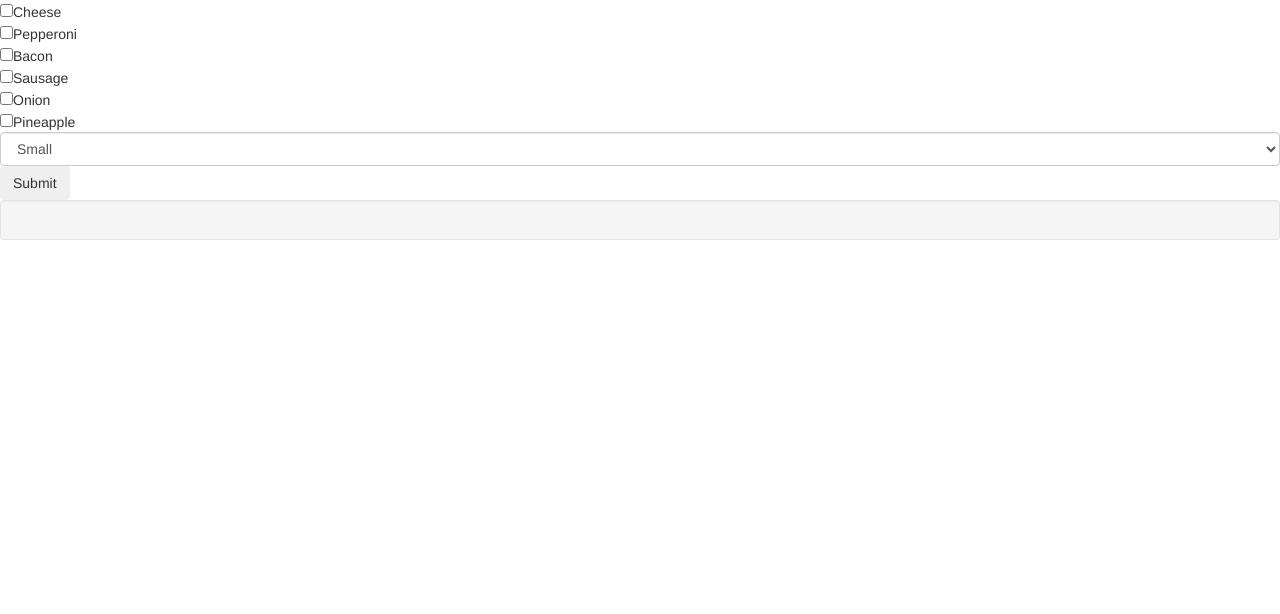
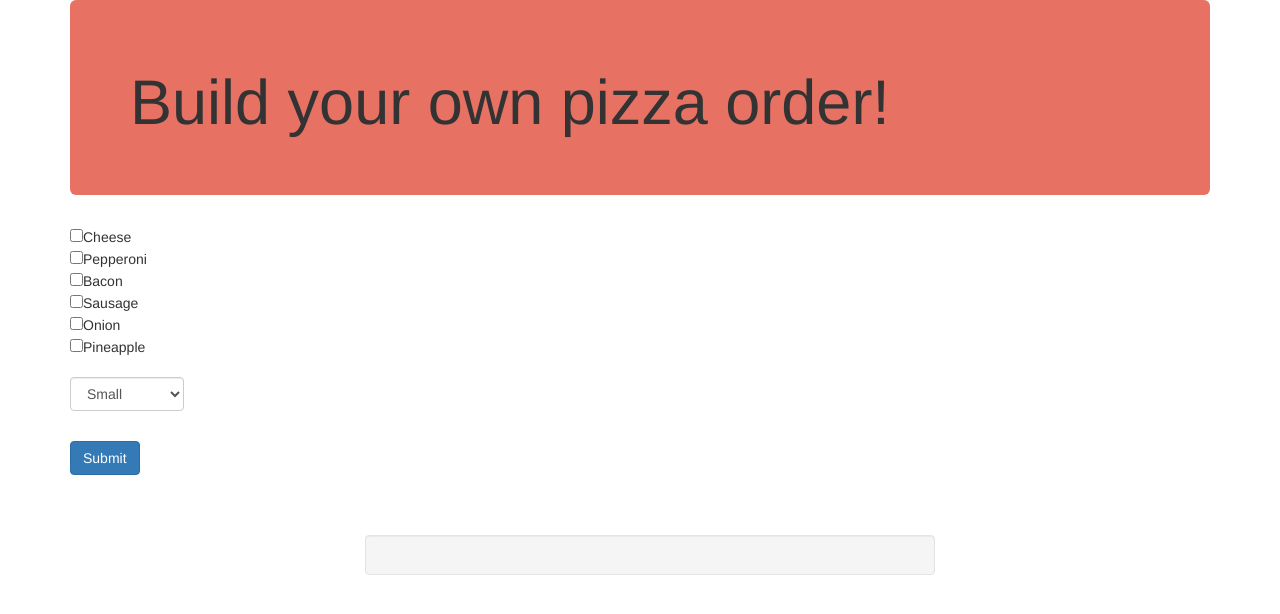
Before and after one commit to ReconScout77/pizza-order, a plain HTML site: page index.html in a window 1280 px wide. Drawn offline with nearby package versions, Linux system fonts and the light colour scheme.

Commit message:
Add Bootstrap elements to page and make simple modifications to certain elements using CSS.

```diff
--- a/css/styles.css
+++ b/css/styles.css
@@ -0,0 +1,17 @@
+.well {
+  margin-top: 60px;
+  margin-left: 280px;
+  width: 50%;
+  font-size: 40px;
+  text-align: center;
+}
+
+.jumbotron {
+  background-color: #E77264;
+}
+
+.form-control {
+  width: 10%;
+  margin-top: 20px;
+  margin-bottom: 30px;
+}
--- a/index.html
+++ b/index.html
@@ -9,6 +9,10 @@
     <title>Order Pizza</title>
   </head>
   <body>
+    <div class="container">
+      <div class="jumbotron">
+        <h1>Build your own pizza order!</h1>
+      </div>
       <form id="pizzaBuilder">
         <div class="form-group">
           <input type="checkbox" name="toppings" value="Cheese">Cheese<br>
@@ -25,11 +29,14 @@
           <option>Large</option>
         </select>
 
-      <button type="submit" class="btn">Submit</button>
+        <button type="submit" class="btn btn-primary">Submit</button>
       </form>
+      <div class="container">
         <div class="well">
           <div id="orderDisplay">
           </div>
         </div>
+      </div>
+    </div>
   </body>
 </html>
```
Lines whose indentation alone changed are shown as unchanged.
